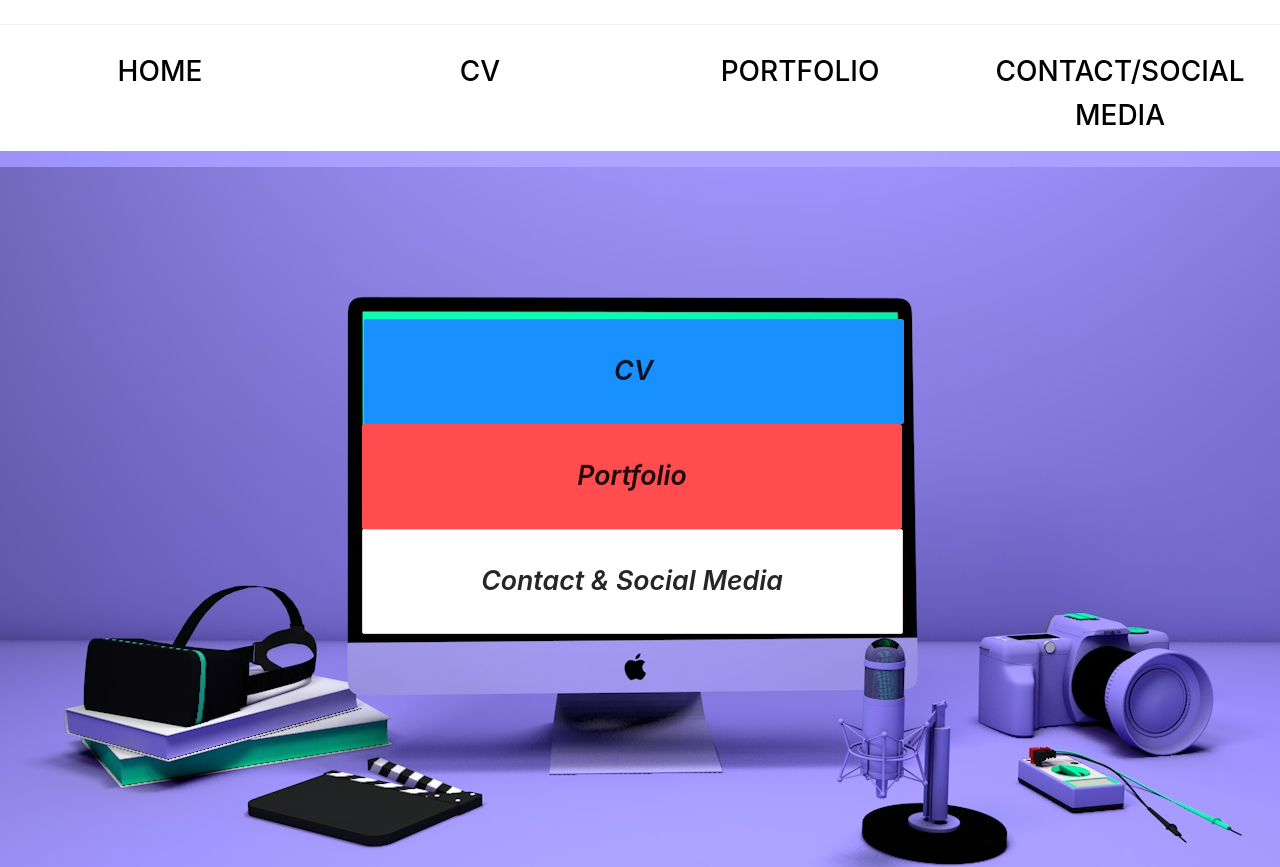
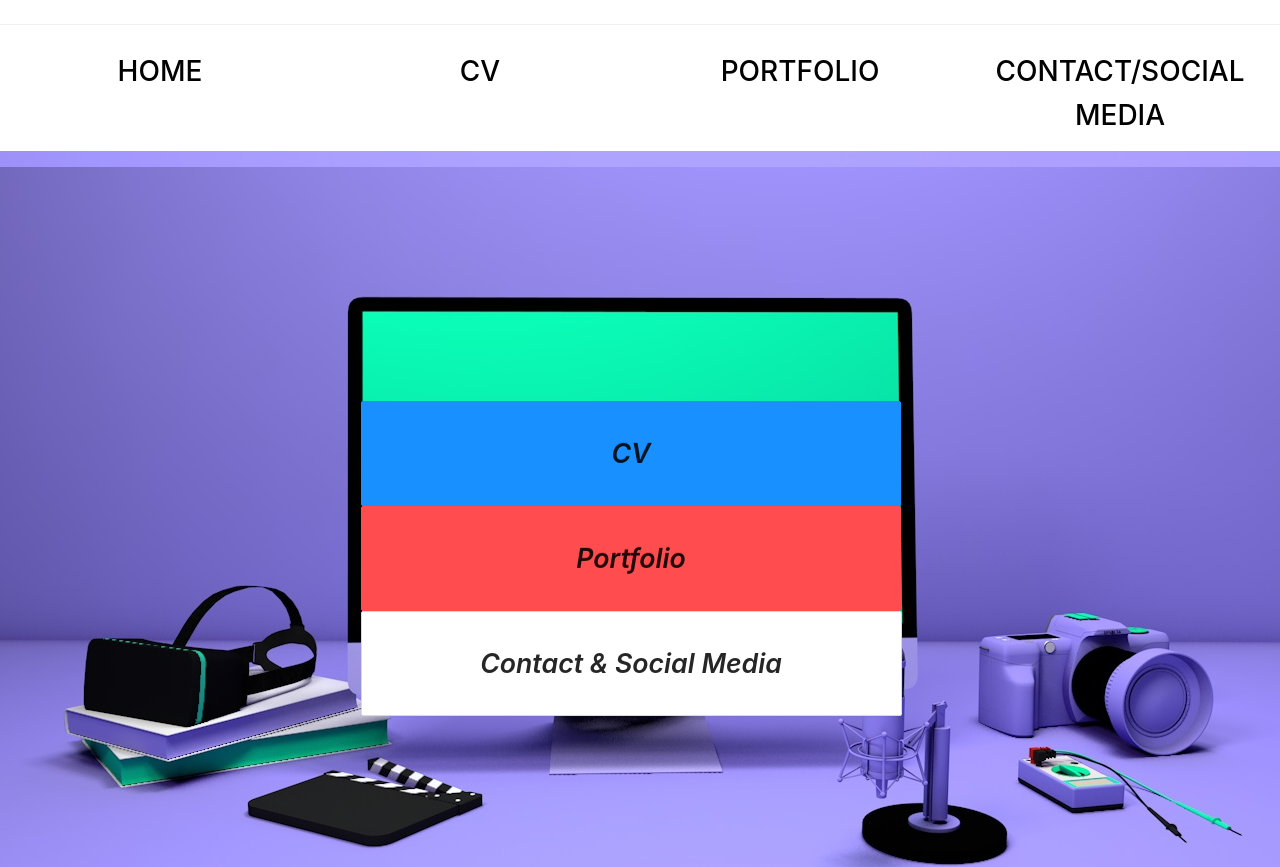
Before and after one commit to NickBoe/Web-Mini-Project-master, a React (Create React App) app in the folder antd-demo/: page /home in a window 1280 px wide. Shown: the top 867 px of the page. Built offline with nearby package versions, Linux system fonts and the light colour scheme.

Commit message:
Relative positions

```diff
--- a/antd-demo/src/Home.css
+++ b/antd-demo/src/Home.css
@@ -12,8 +12,9 @@
 
 
 .marginss{
-      margin-top: 13.1%;
-      margin-left: -1%;
+    position: relative;
+    top: 250px;
+    left: -9px;
 }
 
 .marginss:hover{
@@ -49,14 +50,16 @@
 }
 
 .marginss2{
-    margin-top: 0px;
-    margin-left:-16px;
+    position: relative;
+    top: 250px;
+    left: -9px;
 
 }
 
 .marginss3{
-    margin-top: 0px;
-    margin-left:-16px;
+    position: relative;
+    top: 250px;
+    left: -9px;
     background-color: rgb(252, 233, 62);
     border: none;
 
--- a/antd-demo/src/Home.js
+++ b/antd-demo/src/Home.js
@@ -19,7 +19,7 @@ function Home() {
       <div class="pcImage"></div>
       <div>
         <div class="animate__animated animate__fadeInDown">
-          <NavLink to="/CV" > <Button  type="primary" className = "marginss" style={{height: '105px', width : '540px'}} size="lg">
+          <NavLink to="/CV" > <Button  type="primary" className ="marginss" style={{height: '105px', width : '540px'}} size="lg">
           <Text strong  className = "textStuff"> CV </Text>
           </Button>  </NavLink>
         </div>
```
